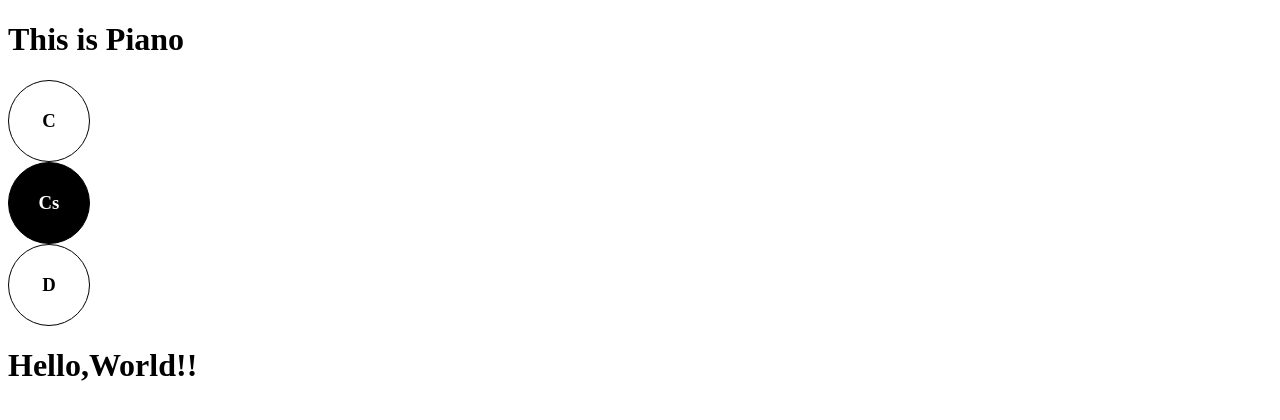
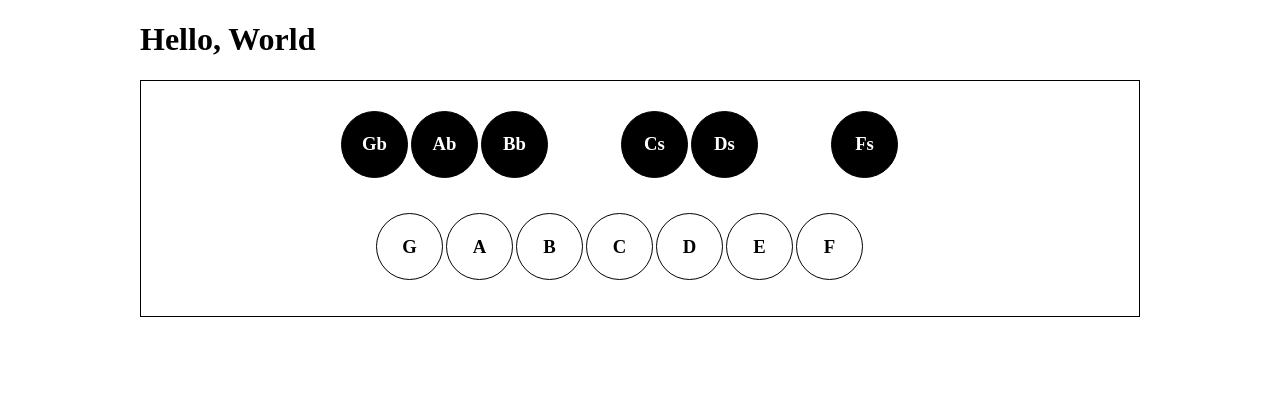
Before and after one commit to Hobiron03/RelativeHearingTraining, a React app: page / in a window 1280 px wide. Shown: the top 420 px of the page. Built offline with nearby package versions, Linux system fonts and the light colour scheme.

Commit message:
#1 Piano の実装

```diff
--- a/src/javascripts/App.tsx
+++ b/src/javascripts/App.tsx
@@ -1,10 +1,12 @@
 import React from "react";
 import Hello from "./components/Hello/Hello";
 import Piano from "./components/Piano/Piano";
+import "../stylesheets/main.scss";
 
 export const App = () => {
   return (
-    <div>
+    <div className="App">
+      <h1>Hello, World</h1>
       <Piano />
     </div>
   );
--- a/src/javascripts/components/Key/Key.scss
+++ b/src/javascripts/components/Key/Key.scss
@@ -10,4 +10,13 @@
     font-family: bold;
     text-align: center;
   }
+
+  &__name {
+    font-family: bold;
+    text-align: center;
+  }
+
+  &:hover {
+    cursor: pointer;
+  }
 }
--- a/src/javascripts/components/Key/Key.tsx
+++ b/src/javascripts/components/Key/Key.tsx
@@ -1,29 +1,40 @@
-import React from "react";
+import React, { useState } from "react";
 import { makeStyles } from "@material-ui/styles";
 
 import "./Key.scss";
 interface KeyProps {
+  index: number;
   width: number;
   height: number;
   isWhite: boolean;
-  name: string;
+  name?: string;
 }
 
 const Key = (props: KeyProps): JSX.Element => {
   const audio = new Audio(`../../../medias/${props.name}.wav`);
 
+  const [keyMargin, setKeyMargin] = useState<number>(35);
+
   const useStyles = makeStyles({
     white: {
+      position: "absolute",
+      left: keyMargin * props.index + 200,
       width: props.width,
       height: props.height,
       backgroundColor: "#FFFFFF",
       color: "#000000",
     },
     black: {
+      position: "absolute",
+      left: keyMargin * props.index + 200,
       width: props.width,
       height: props.height,
       backgroundColor: "#000000",
       color: "#FFFFFF",
+    },
+    null: {
+      width: props.width,
+      height: props.height,
     },
   });
   const classes = useStyles();
@@ -37,13 +48,17 @@ const Key = (props: KeyProps): JSX.Element => {
     }
   };
 
-  return (
+  return props.name !== "null" ? (
     <div
       className={`key ${props.isWhite ? classes.white : classes.black}`}
       onClick={PlaySound}
     >
       <h3 className="key__name">{props.name}</h3>
     </div>
+  ) : (
+    <div>
+      <h3 className={classes.null}></h3>
+    </div>
   );
 };
 
--- a/src/javascripts/components/Piano/Piano.scss
+++ b/src/javascripts/components/Piano/Piano.scss
@@ -0,0 +1,16 @@
+.piano {
+  margin: 0 auto;
+  border: solid 1px black;
+  padding-top: 30px;
+
+  &__black {
+    display: flex;
+  }
+
+  &__white {
+    display: flex;
+  }
+  transform: translateX(-50%);
+  -webkit-transform: translateX(0);
+  -ms-transform: translateX(50%);
+}
--- a/src/javascripts/components/Piano/Piano.tsx
+++ b/src/javascripts/components/Piano/Piano.tsx
@@ -1,16 +1,74 @@
-import React from "react";
+import React, { useState } from "react";
+import { Grid } from "@material-ui/core";
 import Key from "../Key/Key";
 import "./Piano.scss";
 
 const Piano = () => {
+  const [keySize, setKeySize] = useState<number>(65);
+  const [whiteKeys, setWhiteKeys] = useState<Array<string>>([
+    "null",
+    "G",
+    "null",
+    "A",
+    "null",
+    "B",
+    "null",
+    "C",
+    "null",
+    "D",
+    "null",
+    "E",
+    "null",
+    "F",
+  ]);
+
+  const [blackKeys, setBlackKeys] = useState<Array<string>>([
+    "Gb",
+    "null",
+    "Ab",
+    "null",
+    "Bb",
+    "null",
+    "null",
+    "null",
+    "Cs",
+    "null",
+    "Ds",
+    "null",
+    "null",
+    "null",
+    "Fs",
+    "null",
+  ]);
+
   return (
-    <div>
-      <h1>This is Piano</h1>
-      <div className="black"></div>
-      <div className="white"></div>
-      <Key name="C" width={80} height={80} isWhite={true} />
-      <Key name="Cs" width={80} height={80} isWhite={false} />
-      <Key name="D" width={80} height={80} isWhite={true} />
+    <div className="piano">
+      <div className="piano__black">
+        {blackKeys.map((key, index) => {
+          return (
+            <Key
+              index={index}
+              name={key}
+              width={keySize}
+              height={keySize}
+              isWhite={false}
+            />
+          );
+        })}
+      </div>
+      <div className="piano__white">
+        {whiteKeys.map((key, index) => {
+          return (
+            <Key
+              index={index}
+              name={key}
+              width={keySize}
+              height={keySize}
+              isWhite={true}
+            />
+          );
+        })}
+      </div>
     </div>
   );
 };
--- a/src/stylesheets/main.scss
+++ b/src/stylesheets/main.scss
@@ -1,3 +1,4 @@
-body {
-  margin: 20px;
+.App {
+  margin: 0 auto;
+  width: 1000px;
 }
--- a/src/templates/index.html
+++ b/src/templates/index.html
@@ -7,6 +7,5 @@
   </head>
   <body>
     <div id="root"></div>
-    <h1>Hello,World!!</h1>
   </body>
 </html>
```
Also changed, not shown: src/javascripts/index.tsx (+10 -1 lines).
